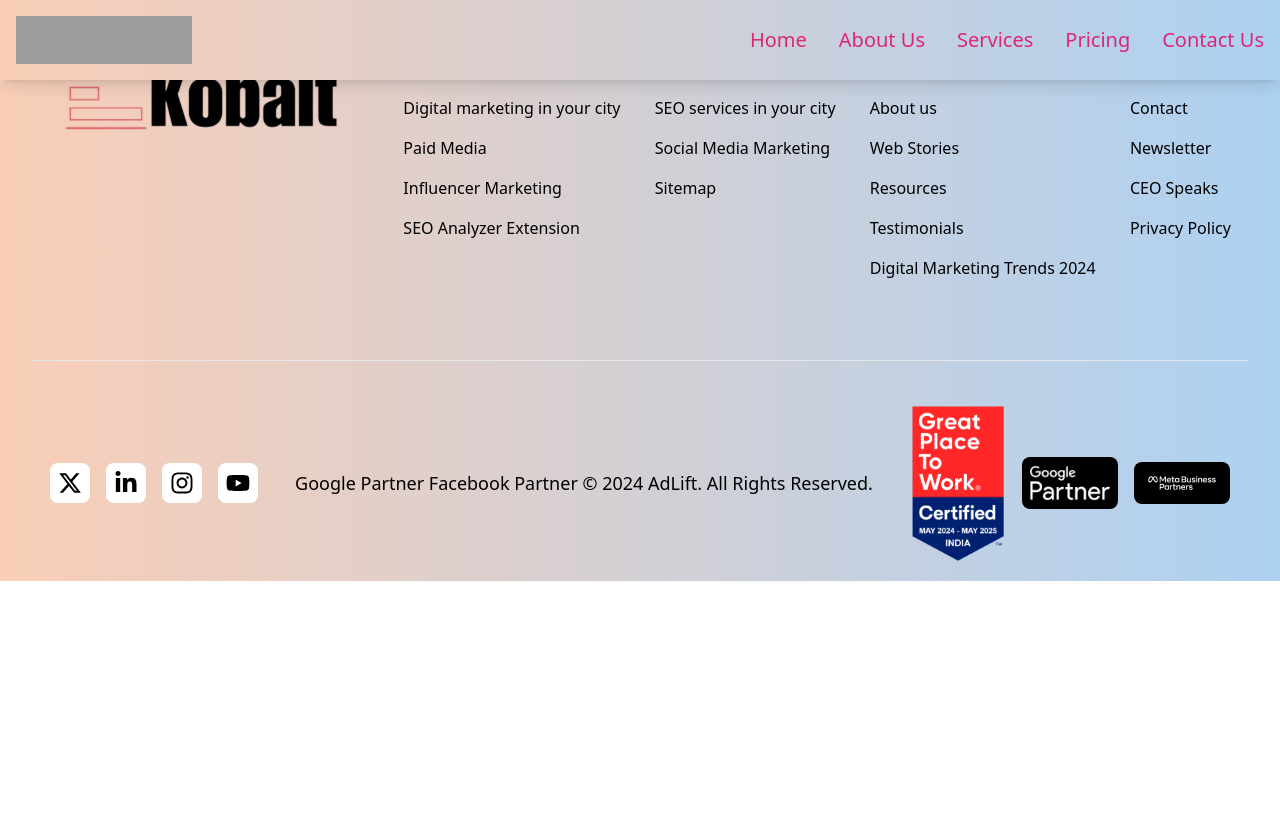
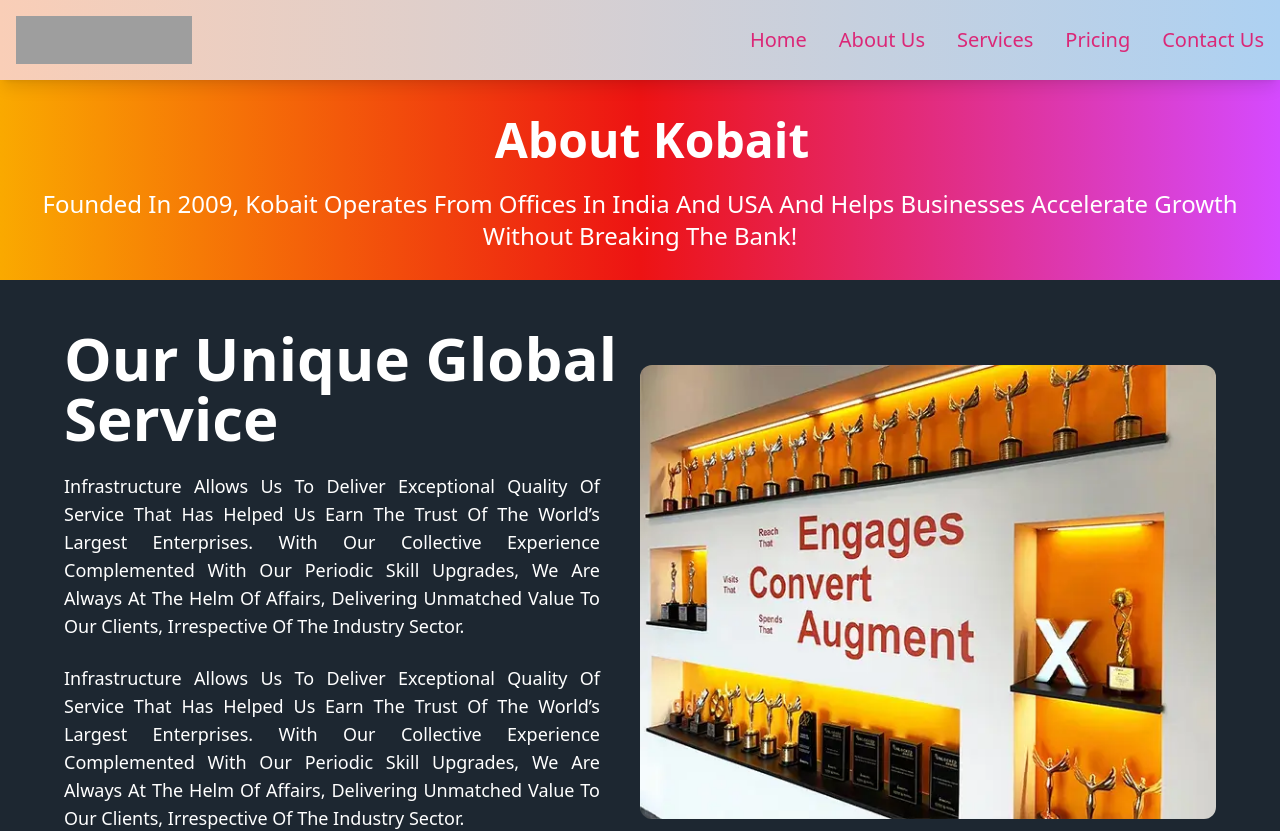
Before and after one commit to chogalesoham/kobait-in, a Next.js app: page /about in a window 1280 px wide. Shown: the top 831 px of the page. Before the commit the page ends 800 px from the top, so only its background shows below. Built offline with nearby package versions, Linux system fonts and the light colour scheme; grey boxes are pictures that could not be loaded.

Commit message:
feat/cerate about-us hero-section

```diff
--- /dev/null
+++ b/app/Componets/AboutHeroSection/AboutHeroSection.jsx
@@ -0,0 +1,53 @@
+import React from "react";
+import aboutImg from "@/app/images/about.webp";
+
+const AboutHeroSection = () => {
+  return (
+    <div className=" pt-20 bg-[#1D2731]">
+      <div className=" py-5 flex items-center justify-center flex-col  bg-gradient-to-r from-[#FAA900] via-[#ED1313] to-[#D54AFF]">
+        <div className=" container mx-auto">
+          <h1 className="text-4xl lg:text-5xl font-extrabold text-center m-0 text-white py-4 pl-6">
+            About Kobait
+          </h1>
+          <p className=" text-2xl py-2 text-white text-center">
+            Founded in 2009, Kobait operates from offices in India and USA and
+            helps businesses accelerate growth without breaking the bank!
+          </p>
+        </div>
+      </div>
+
+      <div className=" flex items-center justify-center px-16 py-12 container mx-auto">
+        <div className=" w-[50%]">
+          <h2 className=" text-6xl text-white font-bold  ">
+            Our unique global <br /> service
+          </h2>
+          <p className=" text-white text-lg my-6 text-justify mr-10">
+            Infrastructure allows us to deliver exceptional quality of service
+            that has helped us earn the trust of the world’s largest
+            enterprises. With our collective experience complemented with our
+            periodic skill upgrades, we are always at the helm of affairs,
+            delivering unmatched value to our clients, irrespective of the
+            industry sector.
+          </p>
+          <p className=" text-white text-lg my-6 text-justify mr-10">
+            Infrastructure allows us to deliver exceptional quality of service
+            that has helped us earn the trust of the world’s largest
+            enterprises. With our collective experience complemented with our
+            periodic skill upgrades, we are always at the helm of affairs,
+            delivering unmatched value to our clients, irrespective of the
+            industry sector.
+          </p>
+        </div>
+        <div className=" w-[50%]">
+          <img
+            className=" h-fit object-cover rounded-xl"
+            src={aboutImg.src}
+            alt="about"
+          />
+        </div>
+      </div>
+    </div>
+  );
+};
+
+export default AboutHeroSection;
--- a/app/about/page.js
+++ b/app/about/page.js
@@ -1,11 +1,15 @@
 import React from "react";
 import Header from "../Componets/Header/Header";
 import Footer from "../Componets/Footer/Footer";
+import AboutHeroSection from "../Componets/AboutHeroSection/AboutHeroSection";
+import GetInTouch from "../Componets/GetInTouch/GetInTouch";
 
 const AboutUS = () => {
   return (
     <>
       <Header />
+      <AboutHeroSection />
+      <GetInTouch />
       <Footer />
     </>
   );
```
Also changed, not shown: app/images/about.webp (added).
